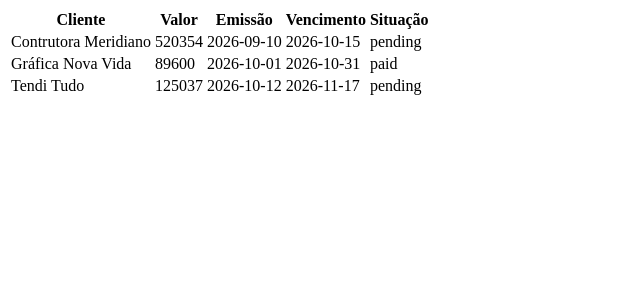
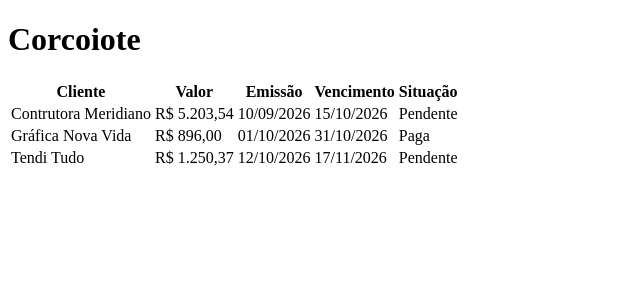
Before and after one commit to cauaoliveira06/corcoiote-backend, a React (Vite) app in the folder web/: page / in a window 1280 px wide. Shown: the top 300 px of the page, without its empty margins (0-640 px from the left). Built offline with nearby package versions, Linux system fonts and the light colour scheme.

Commit message:
feat: aplicar formatacao de moeda , datas e situacao de faturas

```diff
--- a/web/index.html
+++ b/web/index.html
@@ -10,9 +10,7 @@
 <body>
   <div></div>
 
-  <script
-    type='module'
-    src='./src/main.tsx'>
+  <script type='module' src='./src/main.tsx'>
   </script>
 
 </body>
--- a/web/src/App.tsx
+++ b/web/src/App.tsx
@@ -38,6 +38,7 @@ const invoices: Invoice[] = [{
 //passando faturas via props:
 export default function App() {
   return <>
+    <h1>Corcoiote</h1>
     <InvoiceTable datas={invoices} />
   </>
 }
--- a/web/src/InvoiceRow.tsx
+++ b/web/src/InvoiceRow.tsx
@@ -1,4 +1,6 @@
-import { Invoice } from "./invoiceType.ts"
+import { Invoice } from "./invoiceType.ts";
+
+import { formatCurrency, formatDate, formatStatus } from "./utils.ts";
 
 interface InvoiceRowProps {
   data: Invoice;
@@ -10,9 +12,9 @@ export default function InvoiceRow({ data }: InvoiceRowProps) {
 
   return <tr>
     <td>{customer.name} </td>
-    <td>{amount} </td>
-    <td>{issueDate} </td>
-    <td>{dueDate} </td>
-    <td>{status} </td>
+    <td>{formatCurrency(amount)} </td>
+    <td>{formatDate(issueDate)} </td>
+    <td>{formatDate(dueDate)} </td>
+    <td>{formatStatus(status)} </td>
   </tr>
 }
--- a/web/src/invoiceType.ts
+++ b/web/src/invoiceType.ts
@@ -1,4 +1,4 @@
-type InvoiceStatus = 'paid' | 'pending';
+export type InvoiceStatus = 'paid' | 'pending';
 
 export interface Invoice {
   id: number;
--- /dev/null
+++ b/web/src/utils.ts
@@ -0,0 +1,20 @@
+import { InvoiceStatus } from "./invoiceType.ts";
+export function formatCurrency(value: number): string {
+  const formatter = Intl.NumberFormat('pt-BR', {
+    style: 'currency',
+    currency: 'BRL',
+  });
+  return formatter.format(value / 100);
+}
+
+export function formatDate(date: string): string {
+  const formatter = Intl.DateTimeFormat('pt-BR', {
+    day: '2-digit',
+    month: '2-digit',
+    year: 'numeric'
+  });
+  return formatter.format(new Date(`${date}T00:00:00`));
+}
+export function formatStatus(status: InvoiceStatus) {
+return status === 'paid'?'Paga':'Pendente';
+}
```
